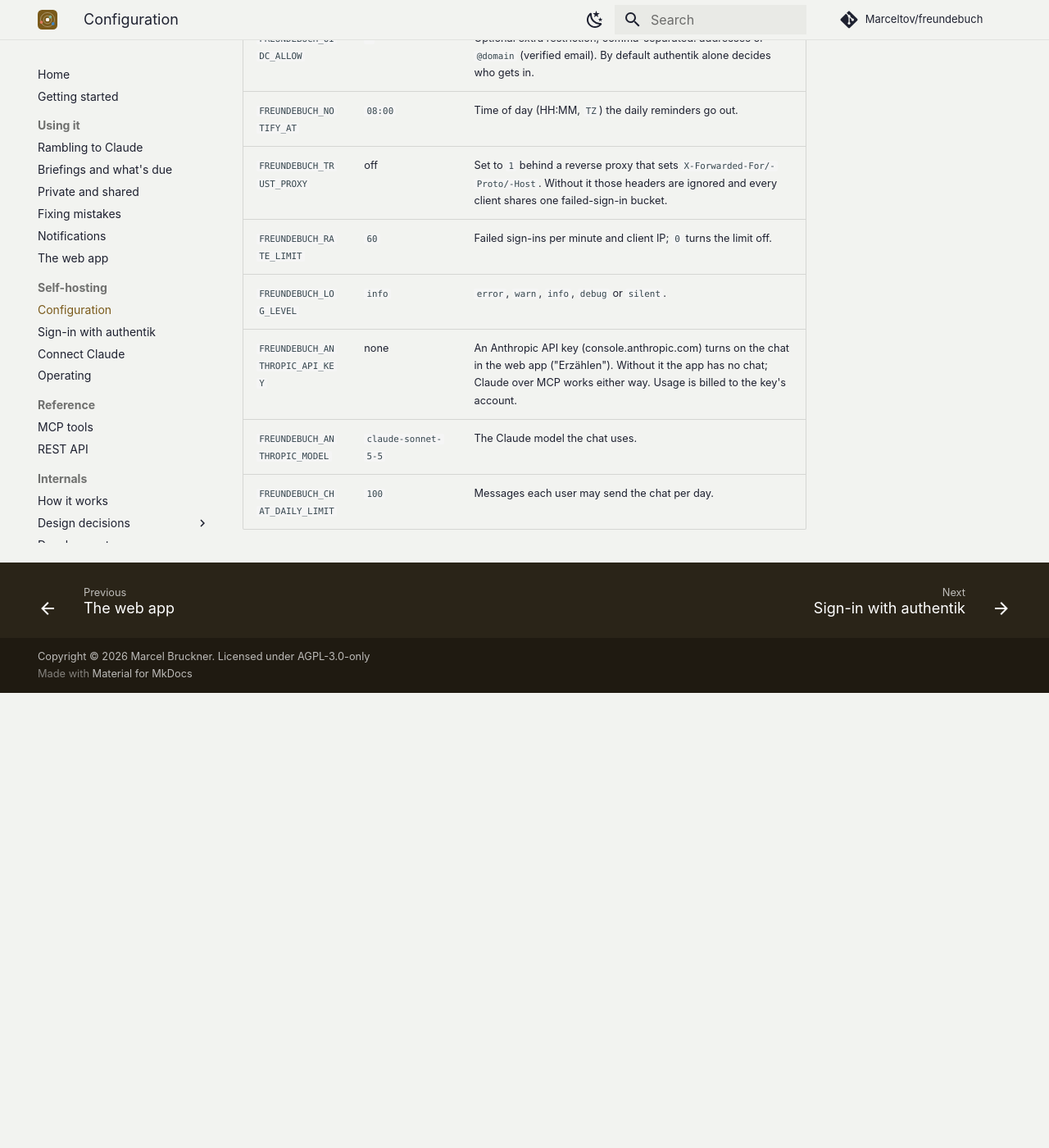
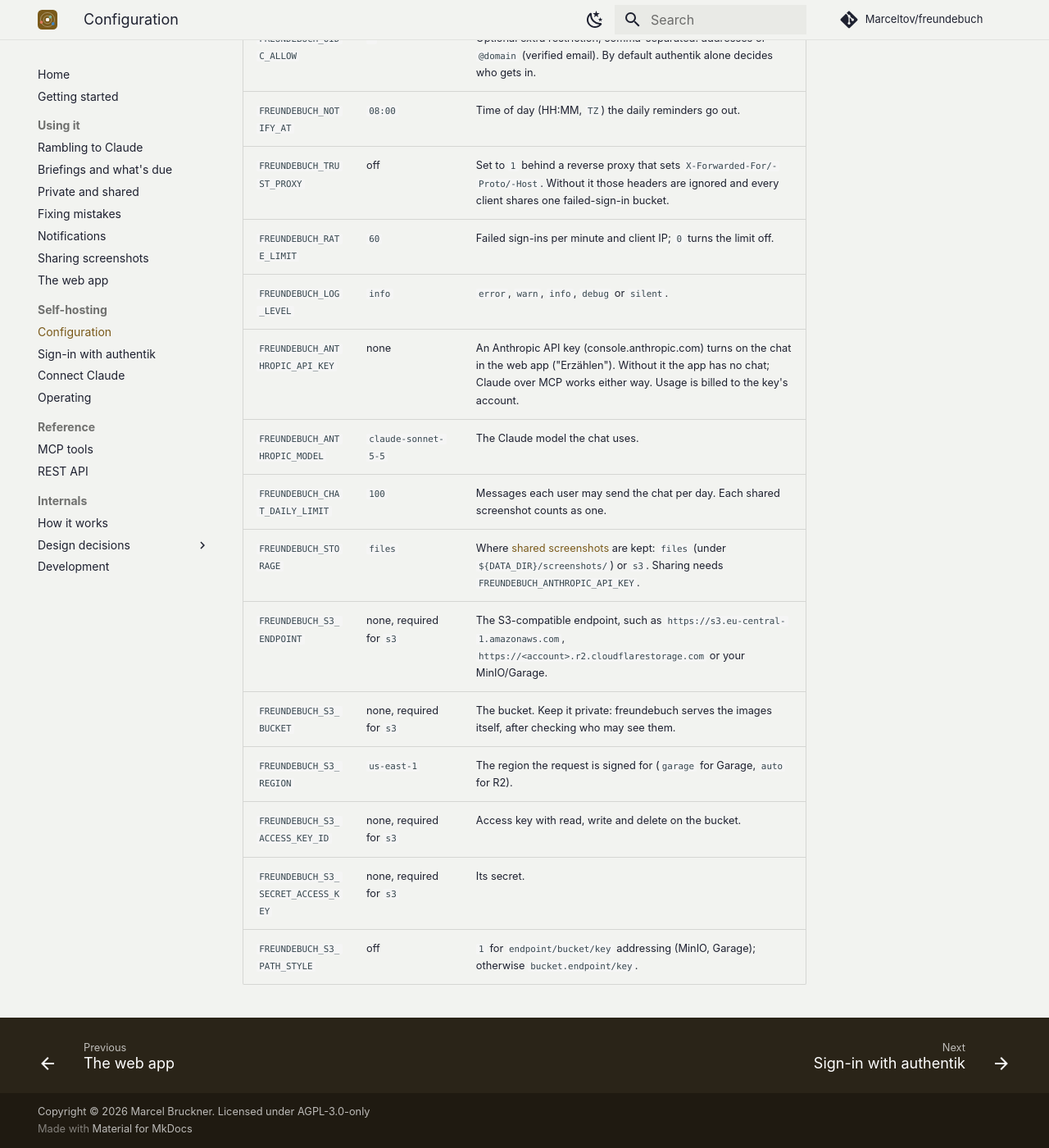
Before and after one commit to Marceltov/freundebuch, an MkDocs documentation site: the page built from docs/self-hosting/configuration.md, in a window 1280 px wide and 1400 px high, scrolled down 787 px. Shown: the whole window at 82% size. Built offline with MkDocs 1.6.1 and Material for MkDocs 9.7.7, drawn with Linux system fonts in a browser that asks for light colours; some web fonts are replaced; comment, search, counter and statistics services are not loaded; before the commit the page ends 1632 px from its top, so only the background shows below that.

Commit message:
Docs: sharing screenshots, storage settings, ADR 0007
Co-Authored-By: Claude Opus 5.5 <noreply@anthropic.com>
Claude-Session: https://claude.ai/code/session_01XbB593ytASEepv8ci28cLn

```diff
--- a/docs/self-hosting/configuration.md
+++ b/docs/self-hosting/configuration.md
@@ -19,4 +19,11 @@ Everything is an environment variable. [`.env.example`](https://github.com/Marce
 | `FREUNDEBUCH_LOG_LEVEL` | `info` | `error`, `warn`, `info`, `debug` or `silent`. |
 | `FREUNDEBUCH_ANTHROPIC_API_KEY` | none | An Anthropic API key (console.anthropic.com) turns on the chat in the web app ("Erzählen"). Without it the app has no chat; Claude over MCP works either way. Usage is billed to the key's account. |
 | `FREUNDEBUCH_ANTHROPIC_MODEL` | `claude-sonnet-5-5` | The Claude model the chat uses. |
-| `FREUNDEBUCH_CHAT_DAILY_LIMIT` | `100` | Messages each user may send the chat per day. |
+| `FREUNDEBUCH_CHAT_DAILY_LIMIT` | `100` | Messages each user may send the chat per day. Each shared screenshot counts as one. |
+| `FREUNDEBUCH_STORAGE` | `files` | Where [shared screenshots](../using/sharing.md) are kept: `files` (under `${DATA_DIR}/screenshots/`) or `s3`. Sharing needs `FREUNDEBUCH_ANTHROPIC_API_KEY`. |
+| `FREUNDEBUCH_S3_ENDPOINT` | none, required for `s3` | The S3-compatible endpoint, such as `https://s3.eu-central-1.amazonaws.com`, `https://<account>.r2.cloudflarestorage.com` or your MinIO/Garage. |
+| `FREUNDEBUCH_S3_BUCKET` | none, required for `s3` | The bucket. Keep it private: freundebuch serves the images itself, after checking who may see them. |
+| `FREUNDEBUCH_S3_REGION` | `us-east-1` | The region the request is signed for (`garage` for Garage, `auto` for R2). |
+| `FREUNDEBUCH_S3_ACCESS_KEY_ID` | none, required for `s3` | Access key with read, write and delete on the bucket. |
+| `FREUNDEBUCH_S3_SECRET_ACCESS_KEY` | none, required for `s3` | Its secret. |
+| `FREUNDEBUCH_S3_PATH_STYLE` | off | `1` for `endpoint/bucket/key` addressing (MinIO, Garage); otherwise `bucket.endpoint/key`. |
--- a/mkdocs.yml
+++ b/mkdocs.yml
@@ -19,6 +19,7 @@ nav:
       - Private and shared: using/privacy.md
       - Fixing mistakes: using/corrections.md
       - Notifications: using/notifications.md
+      - Sharing screenshots: using/sharing.md
       - The web app: using/web-app.md
   - Self-hosting:
       - Configuration: self-hosting/configuration.md
```
Also changed, not shown: compose.yaml (+7 -0 lines), docs/adr/0007-social-media-through-shared-screenshots.md (added, +36 -0 lines), docs/self-hosting/operating.md (+3 -0 lines), docs/using/briefings.md (+1 -1 lines), docs/using/sharing.md (added, +44 -0 lines), 2 other files.
